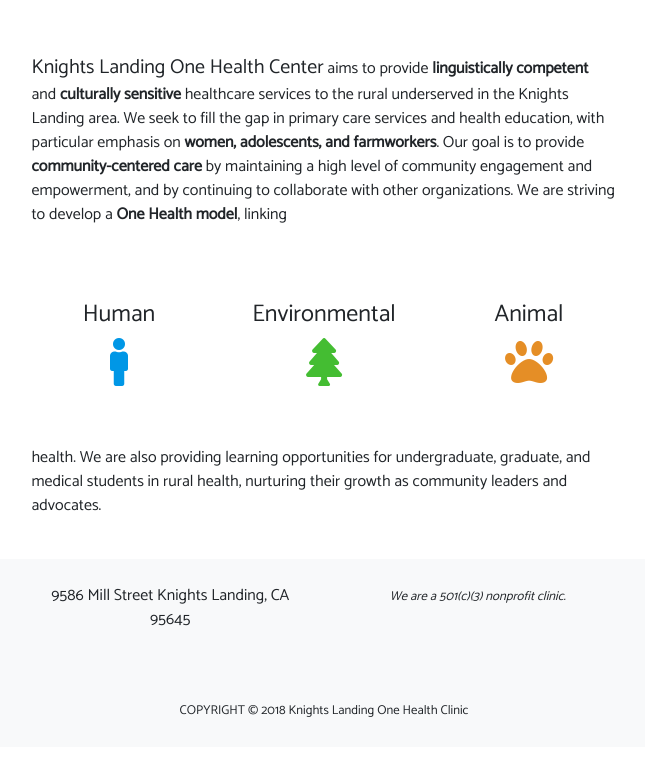
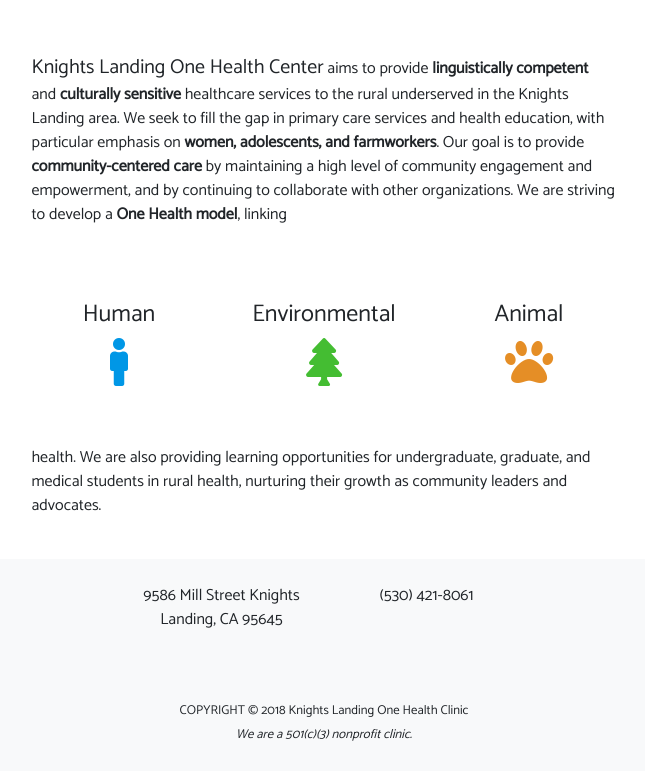
Before and after one commit to iwakoscott/knights-landing, a Jekyll site: the page built from index.html, in a window 1280 px wide and 900 px high, scrolled down 901 px, cut to the strip 129-900 px from the top of the window. Shown: the whole strip, without its empty margins (316-961 px from the left). Built offline with Jekyll 4.4.1, drawn with Linux system fonts in a browser that asks for light colours; nearby versions of some CDN libraries; before the commit the page ends 1777 px from its top, so only the background shows below that.

Commit message:
add phone number to footer

```diff
--- a/_includes/footer.html
+++ b/_includes/footer.html
@@ -4,18 +4,21 @@
 <footer>
   <div class="container-fluid">
     <div class="row">
-      <div class="col-sm-3 offset-sm-3 text-center">
+      <div class="col-sm-2 offset-sm-4 text-center">
           <address>{{ site.address }}</address>
       </div>
-      <div class="col-sm-3 text-center">
-        <em class="small">
-          We are a 501(c)(3) nonprofit clinic.
-        </em>
+      <div class="col-sm-2 text-center">
+        (530) 421-8061
       </div>
     </div>
     <div class="row">
       <div class="col-12 text-center">
         <span class="small">COPYRIGHT &copy; {{ 'today' | date: '%Y' }} Knights Landing One Health Clinic</span>
+      </div>
+      <div class="col-12 text-center">
+        <em class="small">
+          We are a 501(c)(3) nonprofit clinic.
+        </em>
       </div>
     </div>
   </div>
```
